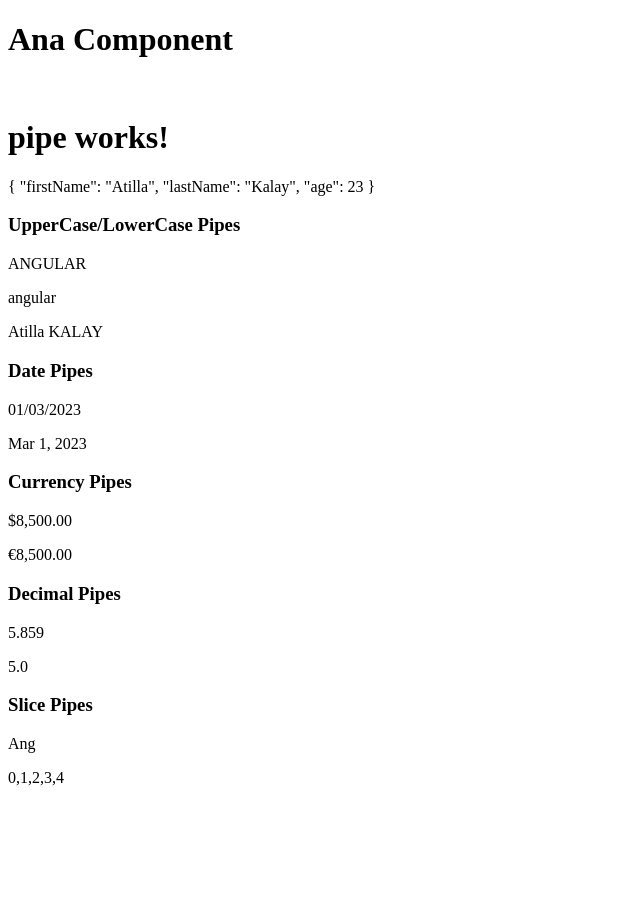
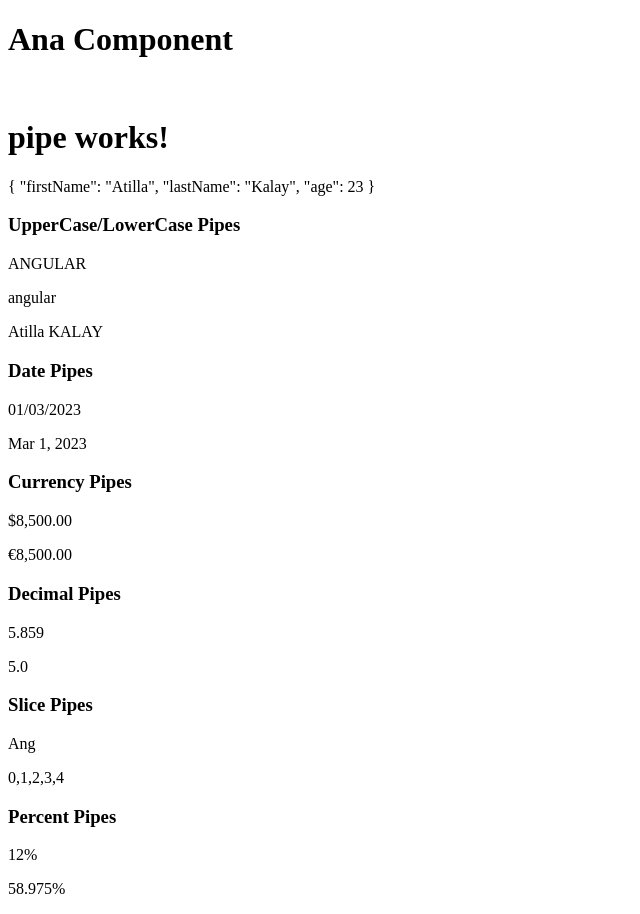
Before and after one commit to atillakalay/TurkcellAngularCourse, an Angular app in the folder angularapp/: page / in a window 1280 px wide. Shown: the whole page, without its empty margins (0-640 px from the left). Before the commit the page ends 803 px from the top, so only its background shows below. Built offline with nearby package versions, Linux system fonts and the light colour scheme.

Commit message:
Percent Pipes lesson completed.

```diff
--- a/angularapp/src/app/pipes/pipe/pipe.component.html
+++ b/angularapp/src/app/pipes/pipe/pipe.component.html
@@ -17,3 +17,6 @@
 <h3>Slice Pipes</h3>
 <p>{{'Angular'|slice:0:3}}</p>
 <p>{{[0,1,2,3,4,5,6,7,8,9]|slice:0:5}}</p>
+<h3>Percent Pipes</h3>
+<p>{{0.12345|percent}}</p>
+<p>{{0.58975|percent:'1.0-3'}}</p>
```
